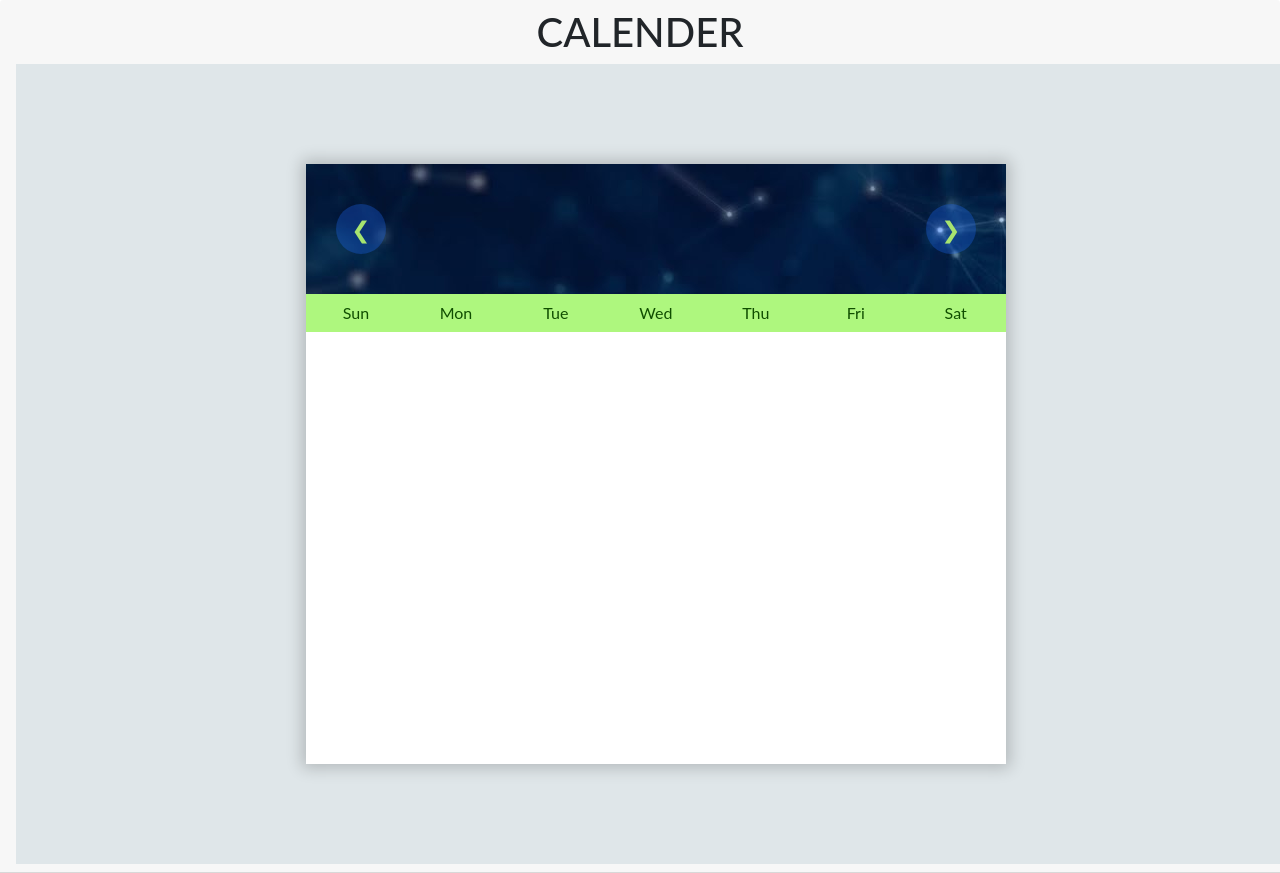
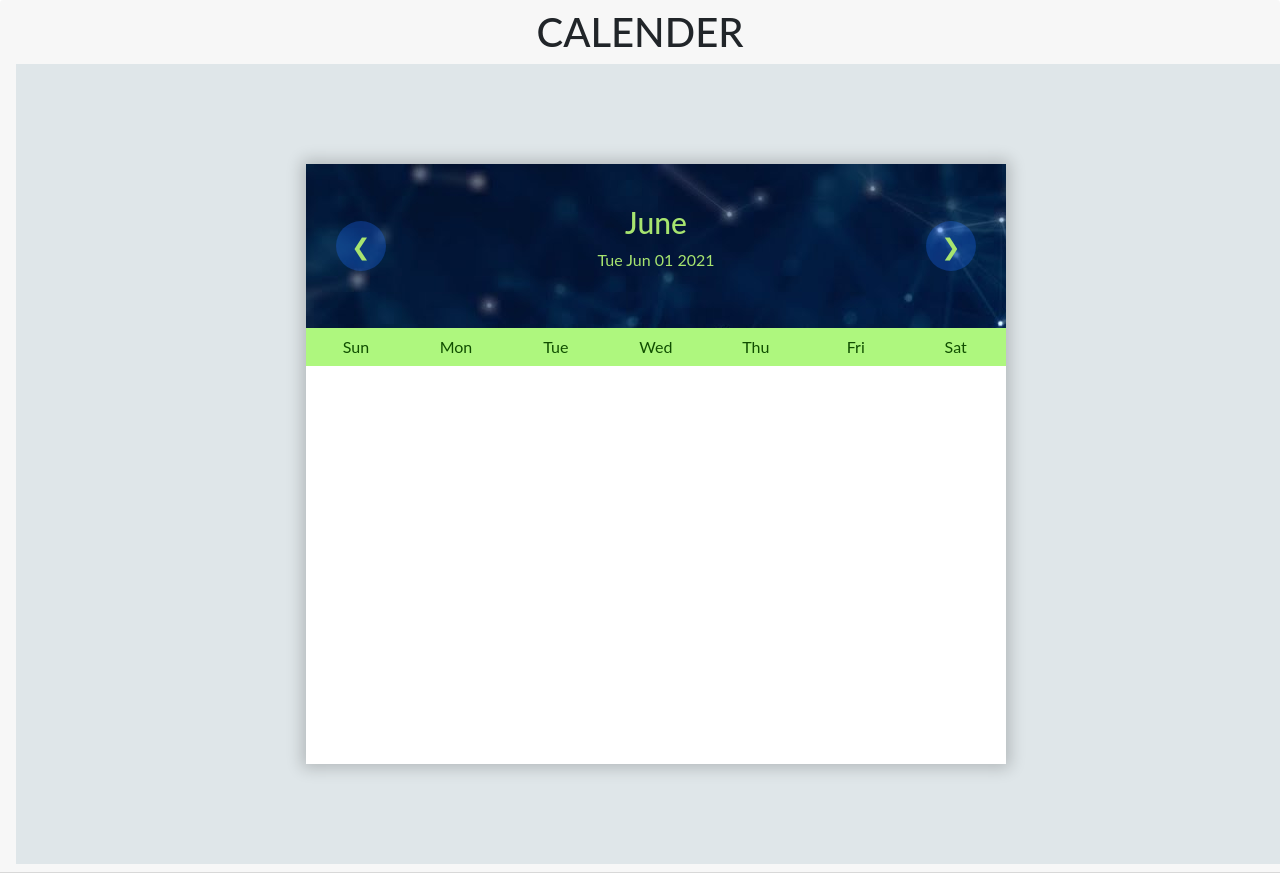
Before and after one commit to basilbabu3196/TrainingGlobalInfonet, a React (Create React App) app in the folder Calender/calender/: page / in a window 1280 px wide. Built offline with nearby package versions, Linux system fonts and the light colour scheme.

Commit message:
1-6 12:50

```diff
--- a/Calender/calender/src/Calender.js
+++ b/Calender/calender/src/Calender.js
@@ -2,8 +2,43 @@ import React, {useState} from 'react';
 import 'bootstrap/dist/css/bootstrap.min.css'
 import { useHistory} from  'react-router-dom'
 import './calender.css';
+
 function Calender() {
+    var dt = new Date();
+    dt.setDate(1);
+    var day = dt.getDay();
+    var today = new Date();
+    var endDate = new Date(
+        dt.getFullYear(),
+        dt.getMonth() + 1,
+        0
+    ).getDate();
 
+    var prevDate = new Date(
+        dt.getFullYear(),
+        dt.getMonth(),
+        0
+    ).getDate();
+    var months = [
+        "January",
+        "February",
+        "March",
+        "April",
+        "May",
+        "June",
+        "July",
+        "August",
+        "September",
+        "October",
+        "November",
+        "December"
+    ]
+   var monthdata = months[dt.getMonth()];
+   var days = dt.toDateString();
+    const myFunction = (event) => {
+        event.preventDefault();
+
+    }
 
     return<center><div> <div className="card-header">
     <h1>CALENDER</h1>
@@ -14,8 +49,8 @@ function Calender() {
                         <span>&#10094;</span>
                     </div>
                         <div>
-                            <h2 id="month"></h2>
-                            <p id="date_str"></p>
+                            <h2 id="month">{monthdata}</h2>
+                            <p id="date_str">{days}</p>
                         </div>
                     <div class="next" >
                         <span>&#10095;</span>
@@ -39,7 +74,7 @@ function Calender() {
     </div>
     <div id="id01" class="modal">
 
-            <form class="modal-content animate" action="/action_page.php" method="post">
+            <form class="modal-content animate" onSubmit={myFunction} method="post">
                 <div class="imgcontainer">EVENTS
                     <span class="close" title="Close Modal">&times;</span>
 
```
